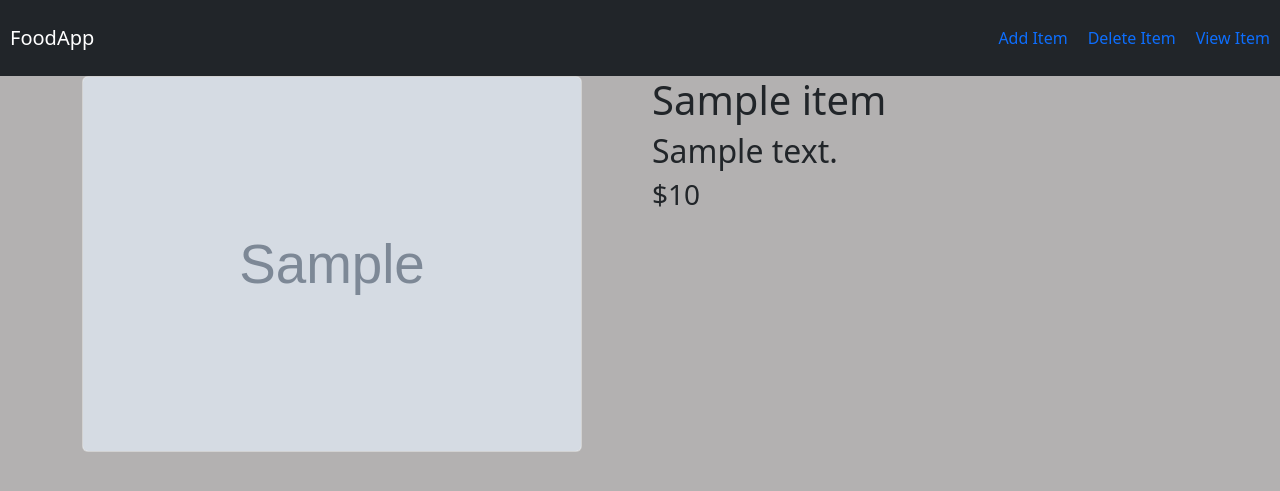
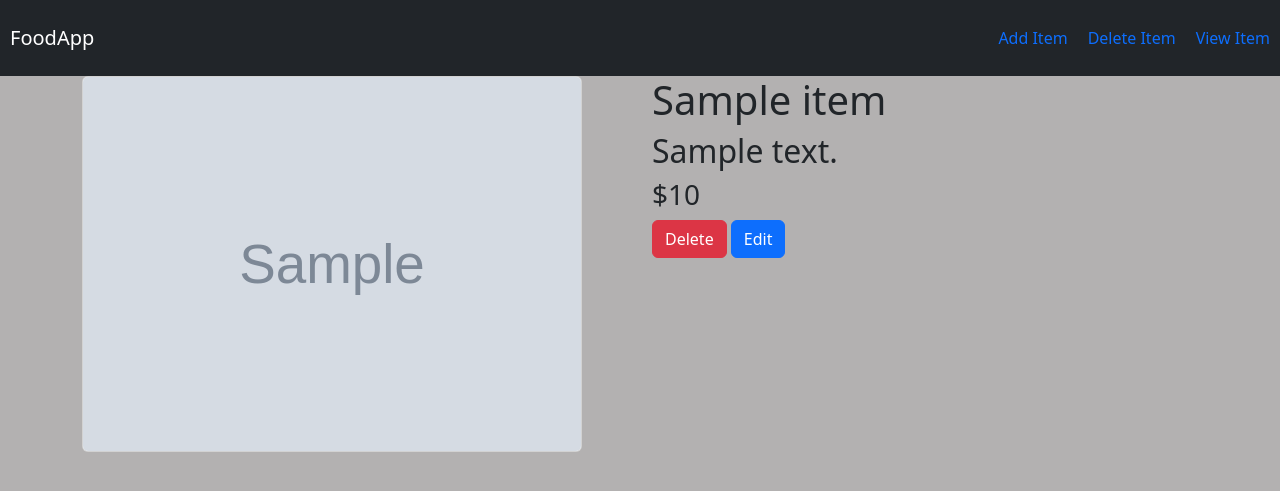
Before and after one commit to abdhulla-k/LEARNING-DJANGO, a Django app: page /food/1/ in a window 1280 px wide. Shown: the top 491 px of the page. Run offline with Django 3.2, Linux system fonts and the light colour scheme; tables that the repository leaves empty hold one stand-in row (values such as "Sample post"); grey boxes marked "Sample" are stand-in pictures.

Commit message:
created delete item functionality

```diff
--- a/my_site/food/templates/food/detail.html
+++ b/my_site/food/templates/food/detail.html
@@ -28,6 +28,16 @@
                 <h1>{{ item.item_name }}</h1>
                 <h2>{{ item.itm_desc }}</h2>
                 <h3>${{ item.itm_price }}</h3>
+                <a
+                    class="btn btn-danger"
+                    href="{% url 'food:delete_item' item.id %}">
+                    Delete
+                </a>
+                <a
+                    href="{% url 'food:update_item' item.id %}"
+                    class="btn btn-primary">
+                    Edit
+                </a>
             </div>
             <!-- /other details -->
 
--- a/my_site/food/urls.py
+++ b/my_site/food/urls.py
@@ -10,5 +10,7 @@ urlpatterns = [
     # add new_item
     path( 'add/', views.create_item, name = 'create_item' ),
     # edit item
-    path( 'update/<int:id>/', views.update_item, name = 'update_item' )
+    path( 'update/<int:id>/', views.update_item, name = 'update_item' ),
+    # delete an item
+    path( 'delete/<int:id>/', views.delete_item, name = 'delete_item' )
 ]
--- a/my_site/food/views.py
+++ b/my_site/food/views.py
@@ -46,3 +46,12 @@ def update_item( request, id ):
         return redirect( 'food:index' )
 
     return render( request, 'food/item-form.html', { 'form': form } )
+
+# delete item
+def delete_item( request, id ):
+    item = Item.objects.get( pk = id )
+    if request.method == 'POST':
+        item.delete()
+        return redirect( 'food:index' )
+
+    return render( request, 'food/item-delete.html', { 'item': item } )
```
Also changed, not shown: my_site/food/templates/food/item-delete.html (added, +14 -0 lines).
